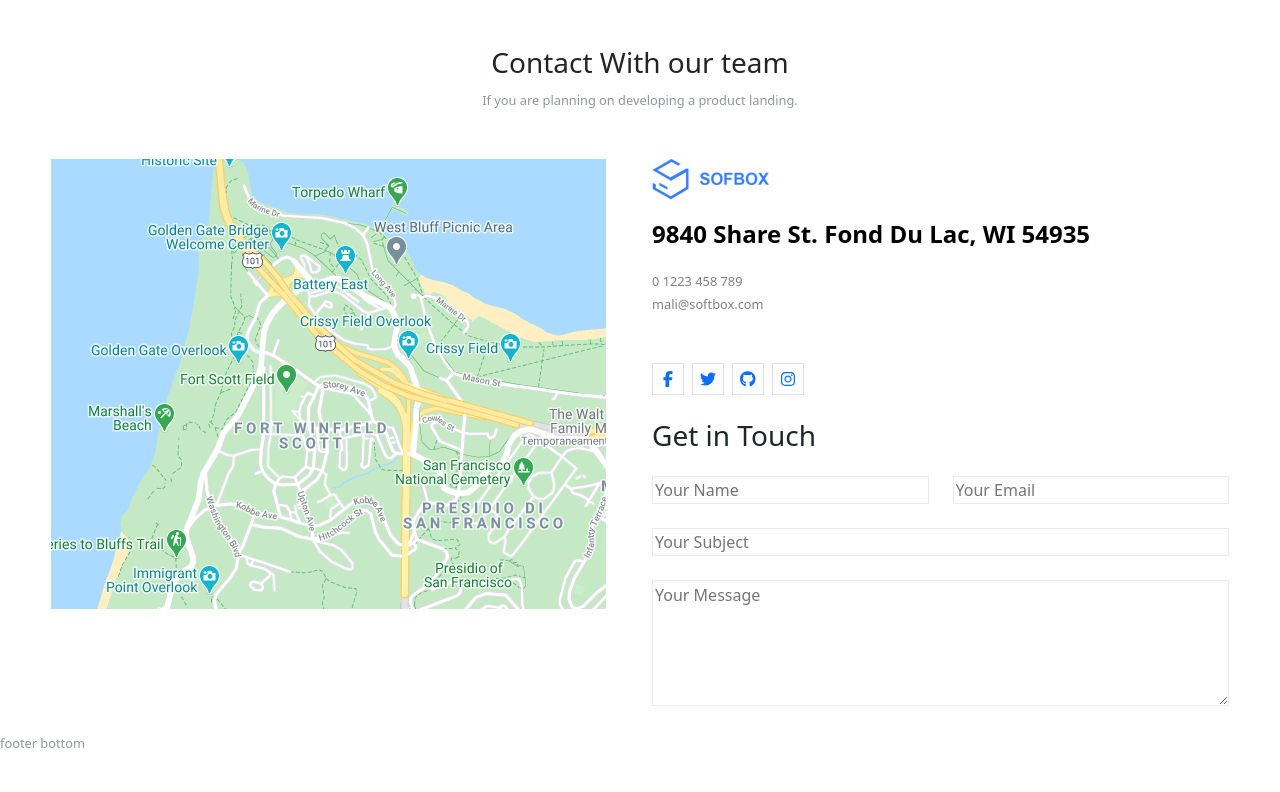
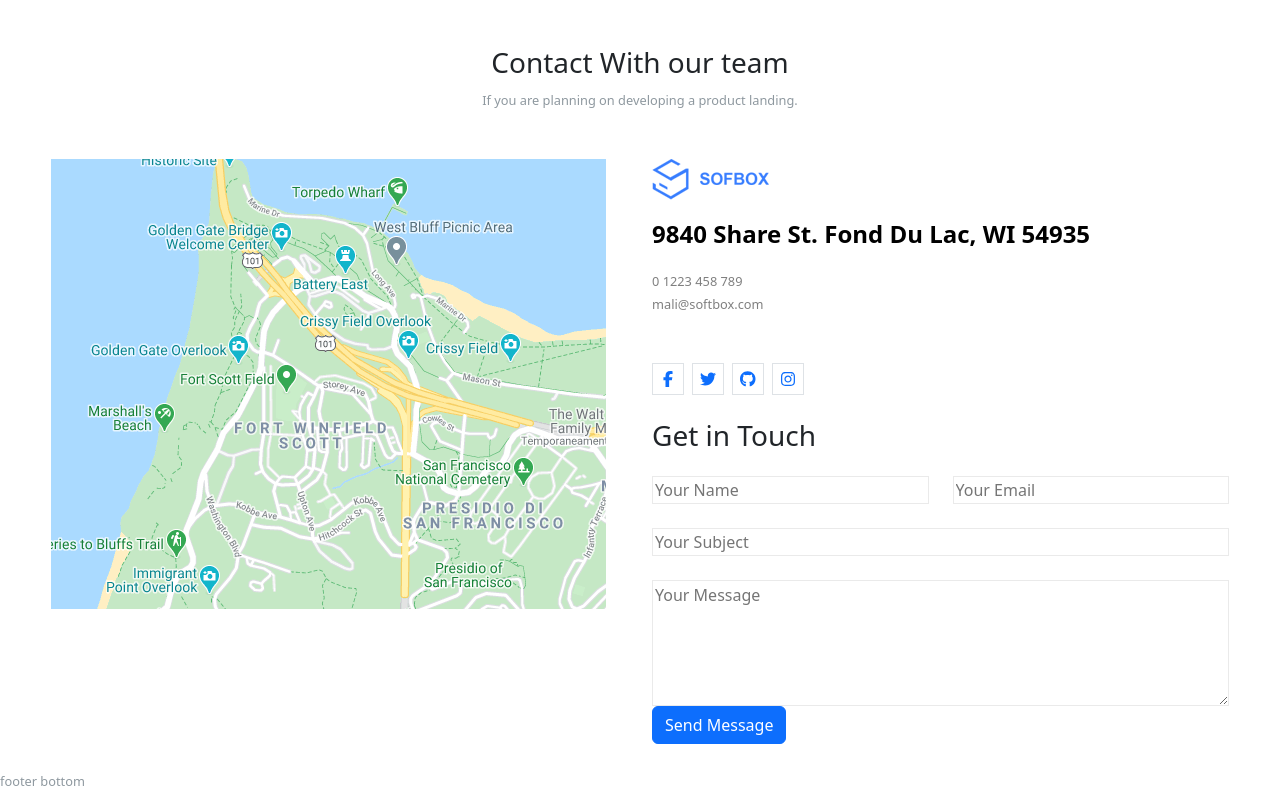
Before and after one commit to Richter96/proj-html-vuejs, a Vue app: page / in a window 1280 px wide. Shown: the part 2721-3513 px from the top of the page. Before the commit the page ends 3475 px from the top, so only its background shows below. Built offline with nearby package versions, Linux system fonts and the light colour scheme.

Commit message:
add botton sent

```diff
--- a/src/components/AppFooter.vue
+++ b/src/components/AppFooter.vue
@@ -48,6 +48,8 @@ export default {
                         </a>
                     </div>
                 </div>
+
+                <!-- contact area for mor info  -->
                 <div class="contact my-4">
                     <h3>Get in Touch</h3>
                     <div class="d-flex gap-4 my-4">
@@ -58,6 +60,7 @@ export default {
                         <input type="text" placeholder="Your Subject">
                         <textarea name="" id="" cols="30" rows="5" placeholder="Your Message"></textarea>
                     </div>
+                    <button class="btn btn-primary">Send Message</button>
                 </div>
             </div>
         </div>
```
